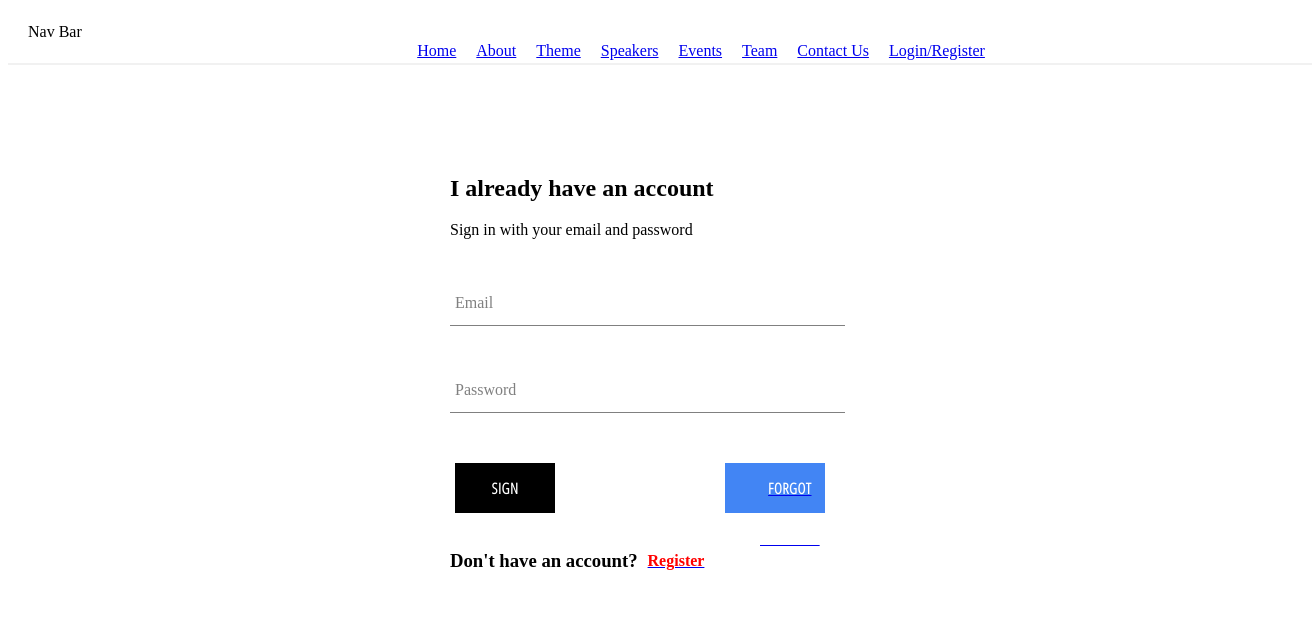
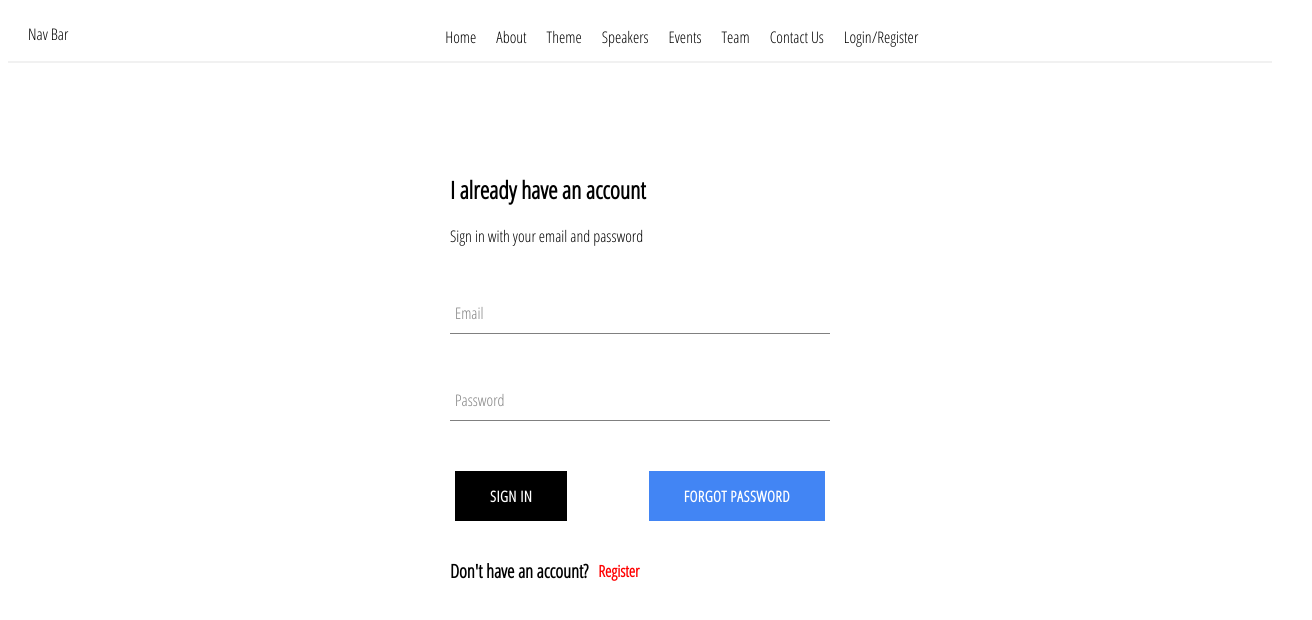
Before and after one commit to omtayade/Magnate21, a React (Create React App) app: page /signin in a window 1280 px wide. Shown: the top 620 px of the page, 1312 px wide, since content can reach past the window. Built offline with nearby package versions, Linux system fonts and the light colour scheme; no server answers.

Commit message:
merged events page

```diff
--- a/src/App.css
+++ b/src/App.css
@@ -1,6 +1,6 @@
 body {
   font-family: "Open Sans Condensed", sans-serif;
-  padding: 20px 60px;
+
 }
 
 a {
--- a/src/App.js
+++ b/src/App.js
@@ -1,7 +1,7 @@
 import React from 'react';
 // import Header from './components/headers/headers.component'
 import {auth , createUserProfile} from './firebase/firebase.utils'
-//import './App.css';
+import './App.css';
 import {Route, Switch ,Redirect } from 'react-router-dom';
 import {connect} from 'react-redux'
 import {setCurrentUser} from './redux/user/user.actions'
--- a/src/components/Navbar/headers/headers.component.jsx
+++ b/src/components/Navbar/headers/headers.component.jsx
@@ -17,6 +17,7 @@ const Ul = styled.ul`
   display: flex;
   flex-flow: row nowrap;
   min-width:70%;
+  margin:0;
   li {
     padding: 18px 10px;
   }
--- a/src/components/custom-button/custom-button.styles.scss
+++ b/src/components/custom-button/custom-button.styles.scss
@@ -1,5 +1,5 @@
 .custom-button {
-  width: 100px;
+  width: fit-content;
   height: 50px;
   margin: 5px;
   letter-spacing: 0.5px;
--- a/src/pages/Sign-up/sign-up.styles.scss
+++ b/src/pages/Sign-up/sign-up.styles.scss
@@ -9,7 +9,7 @@
 .signup {
   display: flex;
   flex-direction: column;
-  width: 100%;
+  width: 90%;
   max-width: 380px;
   margin-top: 3vw;
 
@@ -18,7 +18,7 @@
   margin: 10px 0;
 }
 .switchPage {
-  width: 100%;
+  width: 90%;
   max-width: 380px;
   display: flex;
   h3 {
--- a/src/pages/sign-in/sign-in.styles.scss
+++ b/src/pages/sign-in/sign-in.styles.scss
@@ -6,7 +6,7 @@
   align-items: center;
 }
 .sign-in {
-  width: 100%;
+  width: 90%;
   max-width: 380px;
   display: flex;
   flex-direction: column;
@@ -24,7 +24,7 @@
   }
 }
 .switchPage {
-  width: 100%;
+  width: 90%;
   max-width: 380px;
   display: flex;
   margin: auto;
```
